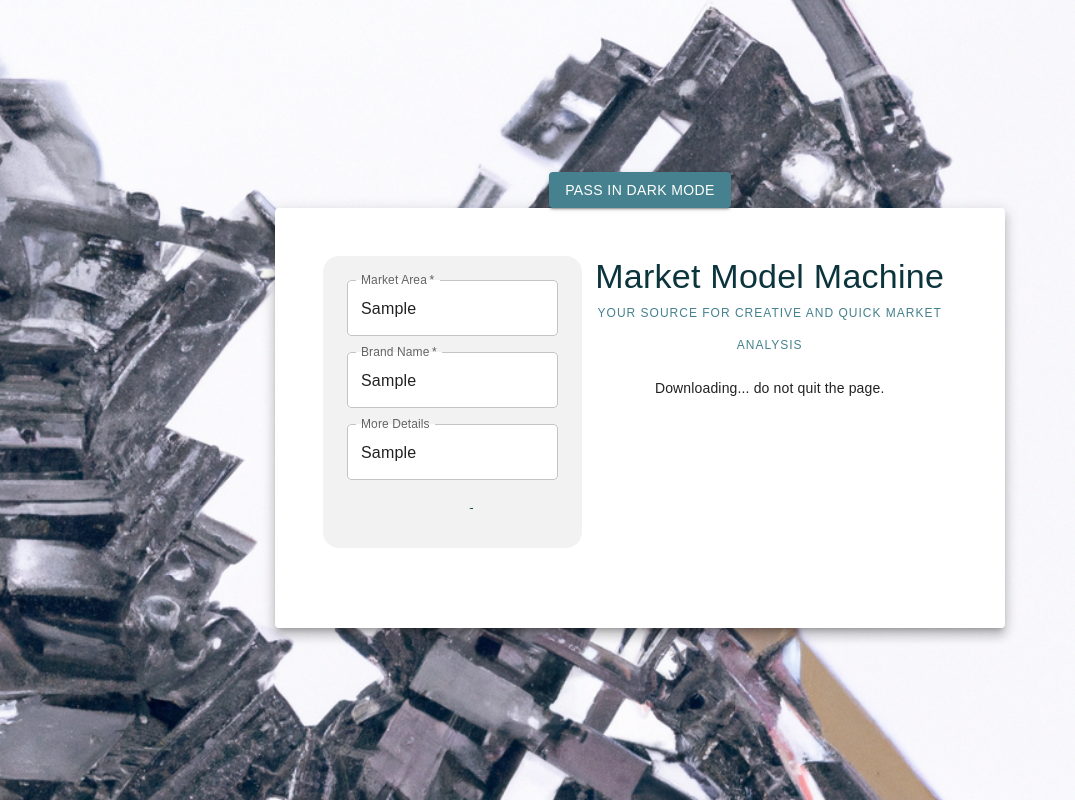
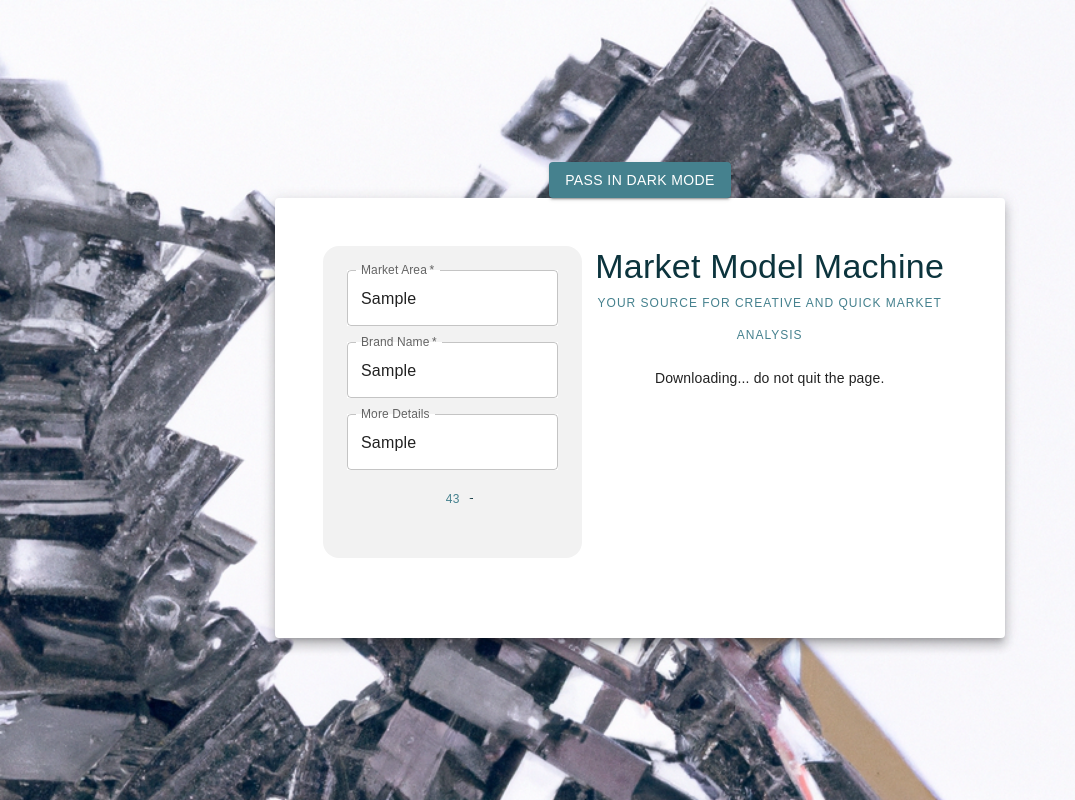
Before and after one commit to lamachina/bizbiz, a React (Create React App) app: page / in a window 1280 px wide. Both pictures are taken after typing "Sample", "Sample", "Sample" into the empty fields and a click on the button "SUBMIT". Shown: the whole page, without its empty margins (0-1075 px from the left). Built offline with nearby package versions, Linux system fonts and the light colour scheme; no server answers.

Commit message:
apikey changes

```diff
--- a/src/comp/Form.js
+++ b/src/comp/Form.js
@@ -1,6 +1,7 @@
 import { Button, CircularProgress, Grid, Paper, TextField, Typography } from '@mui/material';
+import { Box } from '@mui/system';
 import jsPDF from 'jspdf';
-import React, { useState } from 'react'
+import React, { useState, useEffect } from 'react'
 
 function Form() {
 
@@ -11,6 +12,9 @@ function Form() {
     const [rep1, setrep1] = useState("")
     //const [rep2, setrep2] = useState("")
     const [rep2f, setrep2f] = useState("")
+
+
+
     const businessModel = `You are a trend analysis agency. You will answer with a detailed structure (title, subtitle, paragraph) for each point. 1. Size of the Target Market. A. Overview. B. ${brandName} Market Size. 2. Structure of the Target Market. A. Market Segmentation. B. Customer Profile. 3. Characteristics of the Target Market. A. Market Trends. B. Consumer Needs and Behaviors. 4. Potential Risks. A. Compétition. B. Economic Conditions.  Your goal is to do market analysis with the following instructions:  identify the size, structure and characteristics of the target market.Highlight market trends and opportunities as well as consumer needs and behaviors.find the potential risks associated with entering the market.Step-by-step analysis for market and environment: ${marketArea}Specifically, the analysis must put the brand ${brandName} at the center of the analysis.Use all of the following information along with your own research skills to develop an accurate and creative analysis model.Information: ${moreDetails}. Use two dots instead of one everytime you need to go to the line after a sentence.`
     /*
         async function handleResponse(rep1) {
@@ -48,6 +52,19 @@ function Form() {
 
             setrep2f(parsedText);
         } */
+    const [seconds, setSeconds] = useState(45);
+    useEffect(() => {
+        let timer = null;
+        if (isLoading) {
+            timer = setInterval(() => {
+                setSeconds((seconds) => seconds - 1);
+            }, 1000);
+        }
+        return () => {
+            clearInterval(timer);
+        };
+    });
+
     const handleDownload = (inputText) => {
         const doc = new jsPDF({
             orientation: 'portrait',
@@ -73,6 +90,7 @@ function Form() {
     const handleSubmit = async (event) => {
         event.preventDefault();
         setIsLoading(true);
+
 
 
         const response = await fetch('https://api.openai.com/v1/completions', {
@@ -104,6 +122,8 @@ function Form() {
         //handleResponse(generatedText);
         handleDownload(generatedText)
     }
+
+
 
     return (
         <>
@@ -140,7 +160,20 @@ function Form() {
                             />
                         </Grid>
 
-                        {isLoading ? <CircularProgress /> :
+                        {isLoading ? <Box> <CircularProgress />
+                            <Box
+                                sx={{
+                                    top: "-2rem",
+                                    position: 'relative',
+                                    display: 'flex',
+                                    alignItems: 'center',
+                                    justifyContent: 'center',
+                                }}>
+                                <Typography variant="caption" color="secondary">
+                                    {seconds}
+                                </Typography>
+                            </Box>
+                        </Box> :
                             <Button type="submit" variant="contained" color="primary">
                                 Submit
                             </Button>}
```
